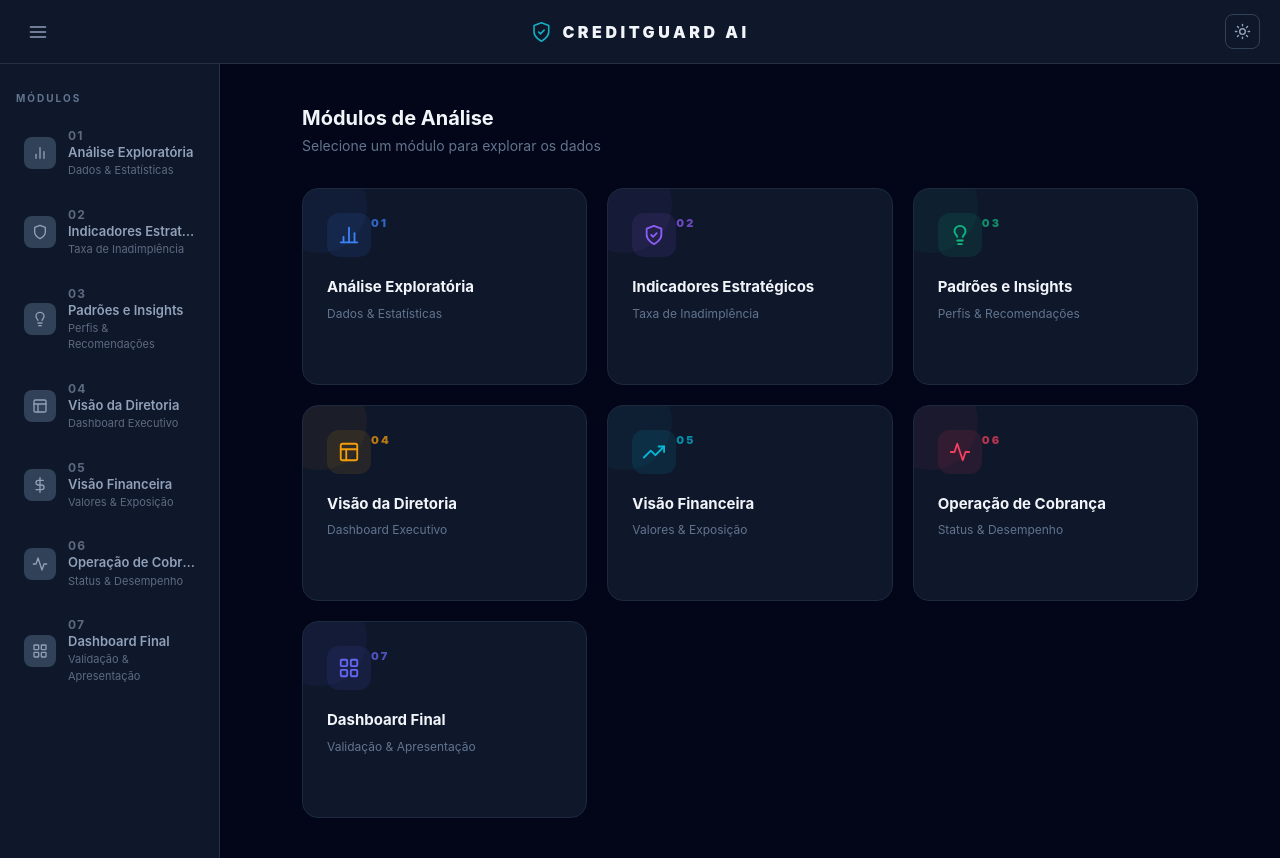
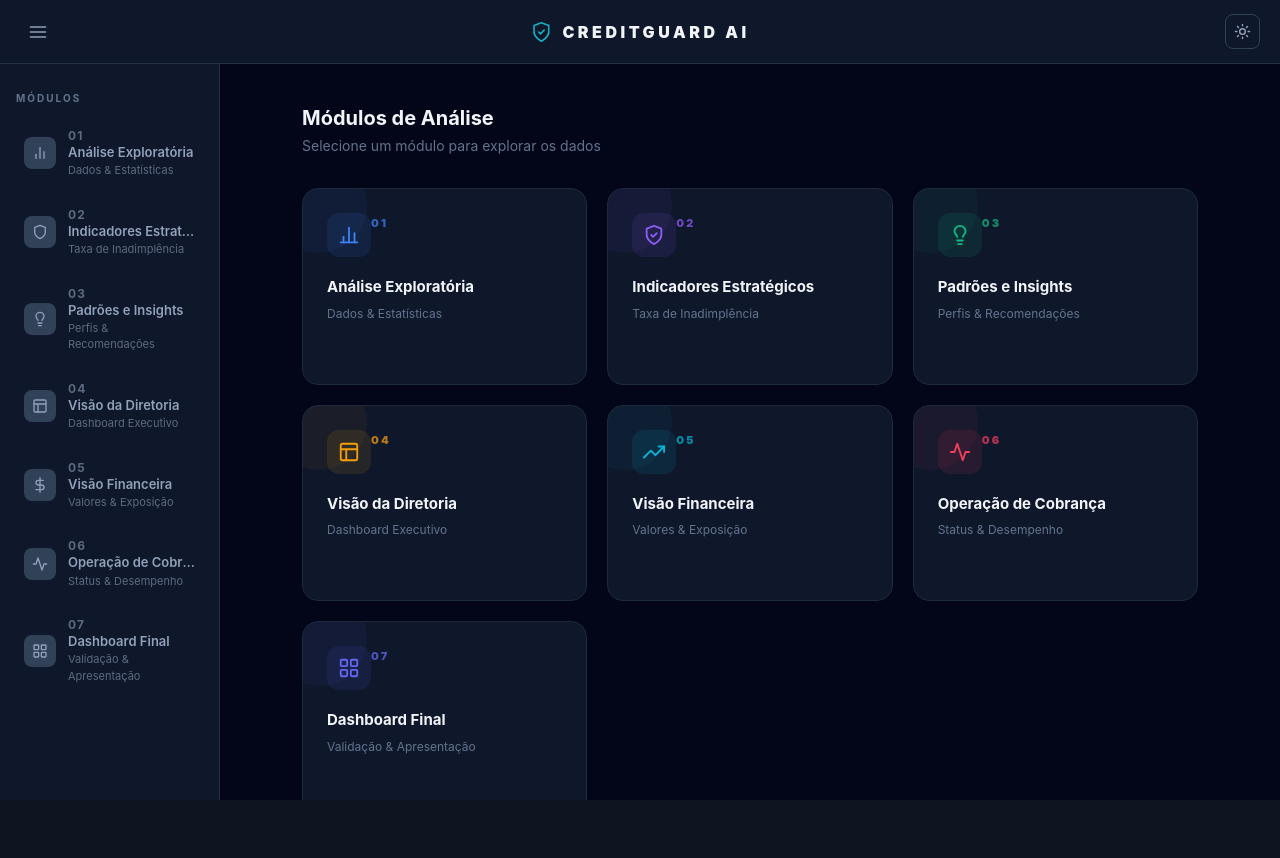
Before and after one commit to oartuu/creditguard-api, a React app in the folder frontend/: page / in a window 1280 px wide. After the commit the page ends 800 px from the top, so only its background shows below. Built offline with nearby package versions, Linux system fonts and the light colour scheme; the HTML template or start-up script is replaced by a standard one.

Commit message:
refactor: improve Sidebar and Dashboard layout for better UI responsiveness

```diff
--- a/frontend/src/components/Sidebar.tsx
+++ b/frontend/src/components/Sidebar.tsx
@@ -195,7 +195,7 @@ export default function Sidebar({ activeModule, onModuleChange }: SidebarProps)
         </span>
       </div>
 
-      <nav className="flex flex-col gap-1 px-3 pb-4">
+      <nav className="flex flex-col gap-1 px-3 pb-4 overflow-y-auto flex-1">
         {MODULES.map(m => (
           <ModuleItem
             key={m.id}
--- a/frontend/src/pages/Dashboard.tsx
+++ b/frontend/src/pages/Dashboard.tsx
@@ -238,7 +238,7 @@ export default function Dashboard() {
   const [sidebarOpen, setSidebarOpen] = useState(true);
 
   return (
-    <div className="min-h-screen flex flex-col bg-white dark:bg-slate-900">
+    <div className="h-screen flex flex-col overflow-hidden bg-white dark:bg-slate-900">
 
       <header className="h-16 flex items-center px-5 border-b border-slate-200 dark:border-slate-700/60 bg-white dark:bg-slate-900 flex-shrink-0 transition-colors relative">
         <button
```
